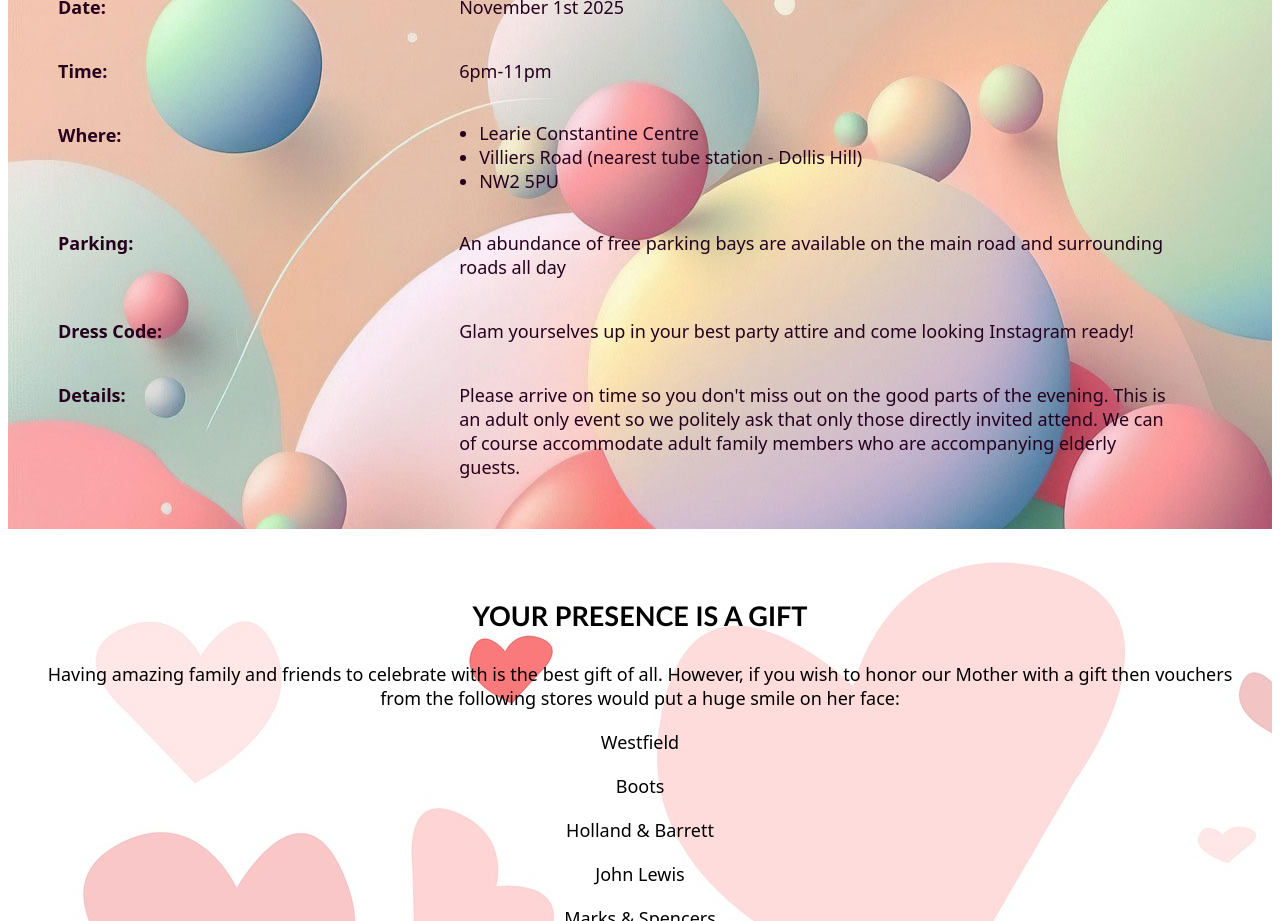
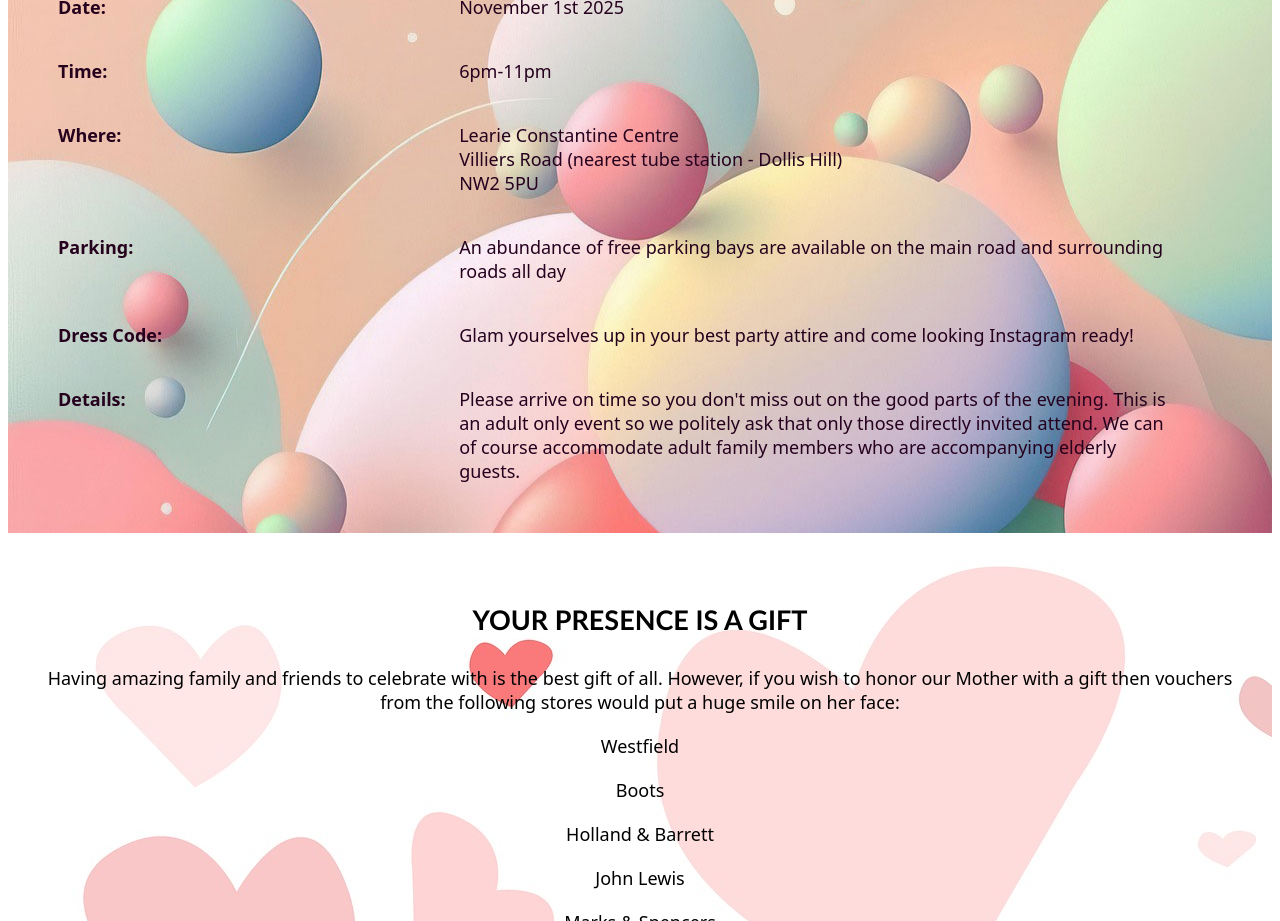
Before and after one commit to Nonyeah/Birthday-Party-Form, a React (Vite) app in the folder client/: page / in a window 1280 px wide. Shown: the part 1640-2561 px from the top of the page. Built offline with nearby package versions, Linux system fonts and the light colour scheme.

Commit message:
removed list bullet points from address

```diff
--- a/client/src/App.css
+++ b/client/src/App.css
@@ -167,6 +167,13 @@ html {
   margin: 20px;
 }
 
+ .address ul.right{
+  list-style-type: none;
+  margin: 20px 0;
+  padding: 0 20px;
+
+}
+
 .registry {
   padding: 30px;
   margin: 10px 0;
```
